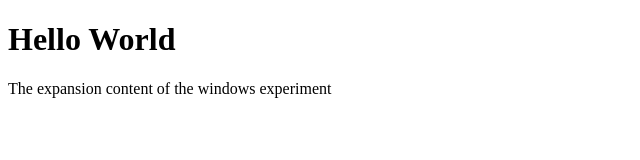
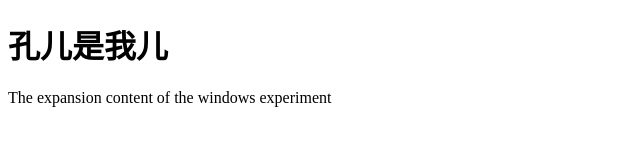
Before and after one commit to Natsufbk/Natsufbk.github.io, a plain HTML site: page index.html in a window 1280 px wide. Shown: the whole page, without its empty margins (0-640 px from the left). Drawn offline with Linux system fonts and the light colour scheme.

Commit message:
Update index.html

```diff
--- a/index.html
+++ b/index.html
@@ -1,7 +1,7 @@
 <!DOCTYPE html>
 <html>
 <body>
-<h1>Hello World</h1>
+<h1>孔儿是我儿</h1>
 <p>The expansion content of the windows experiment
 </p>
 </body>
```
